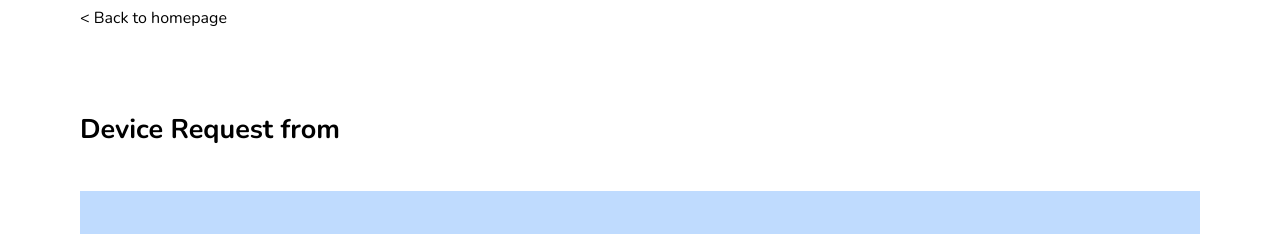
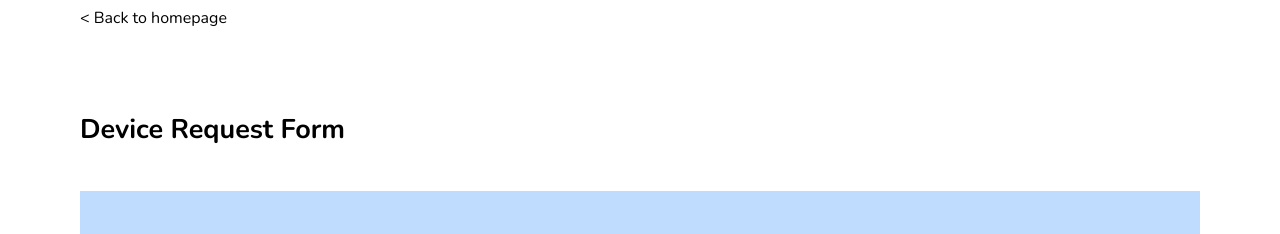
Before and after one commit to cindywongdev/give2learn-frontend, a Next.js app: page /requestflow in a window 1280 px wide. Shown: the part 181-415 px from the top of the page. Built offline with nearby package versions, Linux system fonts and the light colour scheme.

Commit message:
fixed yellow bar styling

```diff
--- a/src/app/nav/Nav.tsx
+++ b/src/app/nav/Nav.tsx
@@ -11,7 +11,7 @@ export default function Nav() {
 
 	return (
 		<header>
-			<div className=' bg-g2l-bright-yellow w-full h-8 z-10 ml-0'></div>
+			<div className=' bg-g2l-bright-yellow w-screen h-8 z-10 ml-0'></div>
 			<div className='flex items-center justify-between flex-wrap py-8 px-20 w-screen bg-g2l-pale-yellow drop-shadow-md'>
 				<div className='relative w-56 flex gap-2'>
 					<div className='text-xl font-semibold text-g2l-bright-yellow'>
--- a/src/app/requestflow/page.tsx
+++ b/src/app/requestflow/page.tsx
@@ -39,7 +39,7 @@ export default function Request() {
 					<Link href='/'>&lt; Back to homepage</Link>
 				</p>
 				<h1 className='pl-0 p-10 text-lg font-bold'>
-					Device Request from
+					Device Request Form
 				</h1>
 				<div className=''>
 					<form
```
